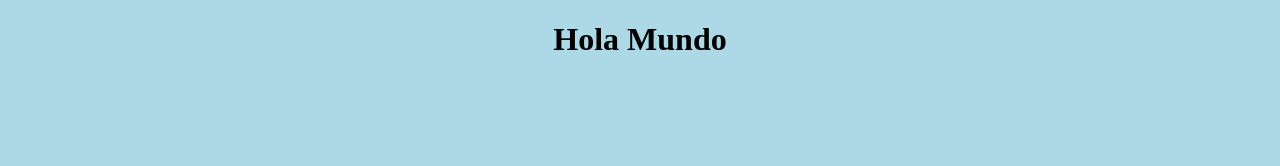
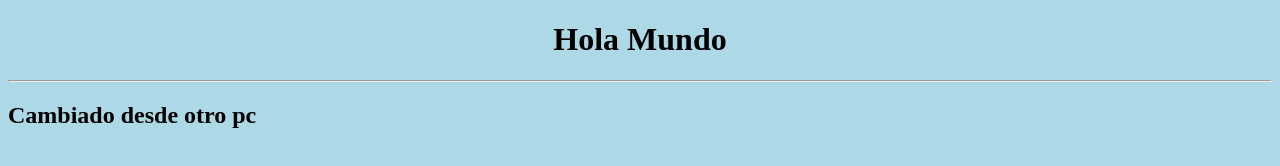
Before and after one commit to Albertotestgit/prueba_git_remoto, a plain HTML site: page index.html in a window 1280 px wide. Drawn offline with Linux system fonts and the light colour scheme.

Commit message:
Cambio desde otro pc

```diff
--- a/index.html
+++ b/index.html
@@ -8,5 +8,7 @@
 </head>
 <body>
     <h1>Hola Mundo</h1>
+    <hr>
+    <h2> Cambiado desde otro pc</h2>
 </body>
 </html>
```
